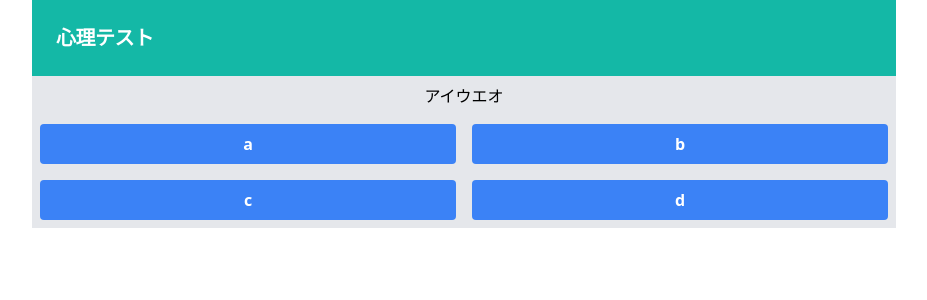
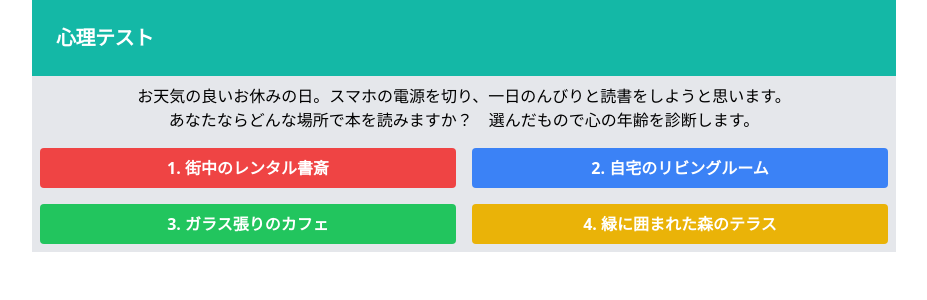
Before and after one commit to mmasap/psychological-test, a React (Create React App) app: page / in a window 1280 px wide. Shown: the top 300 px of the page, without its empty margins (176-1103 px from the left). Built offline with nearby package versions, Linux system fonts and the light colour scheme.

Commit message:
add function

```diff
--- a/package.json
+++ b/package.json
@@ -43,6 +43,7 @@
   },
   "devDependencies": {
     "autoprefixer": "^10.4.4",
+    "classnames": "^2.3.1",
     "postcss": "^8.4.12",
     "tailwindcss": "^3.0.23"
   }
--- a/src/App.tsx
+++ b/src/App.tsx
@@ -1,25 +1,41 @@
 import { useState } from 'react';
 import Header from './components/Header';
-import Question from './pages/Question';
+import QuestionPage from './pages/QuestionPage';
+import ResultPage from './pages/ResultPage';
+import contents from './json/contents.json';
 
 const App = () => {
-  const [mode, setMode] = useState('question');
+  const [questionNo, setQuestionNo] = useState(0);
+  const [choseNo, setChoseNo] = useState(-1);
 
-  const getContent = () => {
-    switch (mode) {
-      case 'question':
-        return <Question onClickButton={() => setMode('answer')} />;
-      case 'answer':
-        return <div>answer</div>;
-      default:
-        return <div>loading</div>;
+  const getDisplayPage = () => {
+    if (choseNo < 0) {
+      return (
+        <QuestionPage
+          question={contents[questionNo].question}
+          choices={contents[questionNo].answers.map((answer) => answer.choice)}
+          onClickButton={(chooseNo) => {
+            setChoseNo(chooseNo);
+          }}
+        />
+      );
+    } else {
+      return (
+        <ResultPage
+          result={contents[questionNo].answers[choseNo].result}
+          onClickButton={() => {
+            setQuestionNo((prev) => (prev + 1) % contents.length);
+            setChoseNo(-1);
+          }}
+        />
+      );
     }
   };
 
   return (
     <div className="container mx-auto max-w-4xl px-4">
       <Header />
-      {getContent()}
+      {getDisplayPage()}
     </div>
   );
 };
--- a/src/components/Button.tsx
+++ b/src/components/Button.tsx
@@ -1,11 +1,42 @@
-type Props = {
+import classNames from 'classnames';
+
+type ButtonProps = {
   onClick: () => void;
+  color?: typeof buttonColors[number];
+  fullWidth?: boolean;
 };
 
-const Button: React.FC<Props> = ({ children, onClick }) => {
+export const buttonColors = ['red', 'blue', 'green', 'yellow'] as const;
+
+const Button: React.FC<ButtonProps> = ({
+  children,
+  onClick,
+  color,
+  fullWidth,
+}) => {
+  const getButtonColor = () => {
+    switch (color) {
+      case 'red':
+        return 'bg-red-500 hover:bg-red-400';
+      case 'blue':
+        return 'bg-blue-500 hover:bg-blue-400';
+      case 'green':
+        return 'bg-green-500 hover:bg-green-400';
+      case 'yellow':
+        return 'bg-yellow-500 hover:bg-yellow-400';
+      default:
+        return 'bg-pink-500 hover:bg-pink-400';
+    }
+  };
   return (
     <button
-      className="bg-blue-500 hover:bg-blue-400 text-white font-bold py-2 px-4 rounded w-full"
+      className={classNames(
+        'text-white font-bold py-2 px-4 rounded',
+        getButtonColor(),
+        {
+          'w-full': fullWidth,
+        }
+      )}
       onClick={onClick}
     >
       {children}
--- /dev/null
+++ b/src/json/contents.json
@@ -0,0 +1,20 @@
+[
+  {
+    "question": "お天気の良いお休みの日。スマホの電源を切り、一日のんびりと読書をしようと思います。\nあなたならどんな場所で本を読みますか？　選んだもので心の年齢を診断します。",
+    "answers": [
+      {"choice": "街中のレンタル書斎", "result": "実年齢よりも高い"},
+      {"choice": "自宅のリビングルーム", "result": "理想的な年齢"},
+      {"choice": "ガラス張りのカフェ", "result": "青春真っ盛り"},
+      {"choice": "緑に囲まれた森のテラス", "result": "老成した部分あり"}
+    ]
+  },
+  {
+    "question": "test",
+    "answers": [
+      {"choice": "aa", "result": "実年齢よりも高い"},
+      {"choice": "bb", "result": "理想的な年齢"},
+      {"choice": "cc", "result": "青春真っ盛り"},
+      {"choice": "dd", "result": "老成した部分あり"}
+    ]
+  }
+]
--- a/src/pages/Question.tsx
+++ /dev/null
@@ -1,24 +0,0 @@
-import Button from '../components/Button';
-
-type Props = {
-  onClickButton: () => void;
-};
-
-const Question: React.FC<Props> = ({ onClickButton }) => {
-  const answers = ['a', 'b', 'c', 'd'];
-
-  return (
-    <div className="bg-gray-200">
-      <div className="text-center p-2">アイウエオ</div>
-      <div className="flex flex-wrap">
-        {answers.map((answer, index) => (
-          <div key={index} className="w-full md:w-1/2 p-2">
-            <Button onClick={onClickButton}>{answer}</Button>
-          </div>
-        ))}
-      </div>
-    </div>
-  );
-};
-
-export default Question;
--- /dev/null
+++ b/src/pages/QuestionPage.tsx
@@ -0,0 +1,40 @@
+import Button, { buttonColors } from '../components/Button';
+
+type QuestionProps = {
+  question: string;
+  choices: string[];
+  onClickButton: (index: number) => void;
+};
+
+const QuestionPage: React.FC<QuestionProps> = ({
+  onClickButton,
+  question,
+  choices,
+}) => {
+  return (
+    <div className="bg-gray-200">
+      <div className="text-center p-2">
+        {question.split('\n').map((q, index) => (
+          <p key={index}>{q}</p>
+        ))}
+      </div>
+      <div className="flex flex-wrap">
+        {choices.map((choice, index) => {
+          return (
+            <div key={index} className="w-full md:w-1/2 p-2">
+              <Button
+                color={buttonColors[index % buttonColors.length]}
+                fullWidth
+                onClick={() => onClickButton(index)}
+              >
+                {index + 1}. {choice}
+              </Button>
+            </div>
+          );
+        })}
+      </div>
+    </div>
+  );
+};
+
+export default QuestionPage;
--- /dev/null
+++ b/src/pages/ResultPage.tsx
@@ -0,0 +1,19 @@
+import Button from '../components/Button';
+
+type AnswerProps = {
+  onClickButton: () => void;
+  result: string;
+};
+
+const ResultPage: React.FC<AnswerProps> = ({ onClickButton, result }) => {
+  return (
+    <div className="bg-gray-200">
+      <div className="text-center p-2">
+        <p>{result}</p>
+        <Button onClick={onClickButton}>Next</Button>
+      </div>
+    </div>
+  );
+};
+
+export default ResultPage;
```
Also changed, not shown: 1 other file (tests, documents, lock files or other folders).
